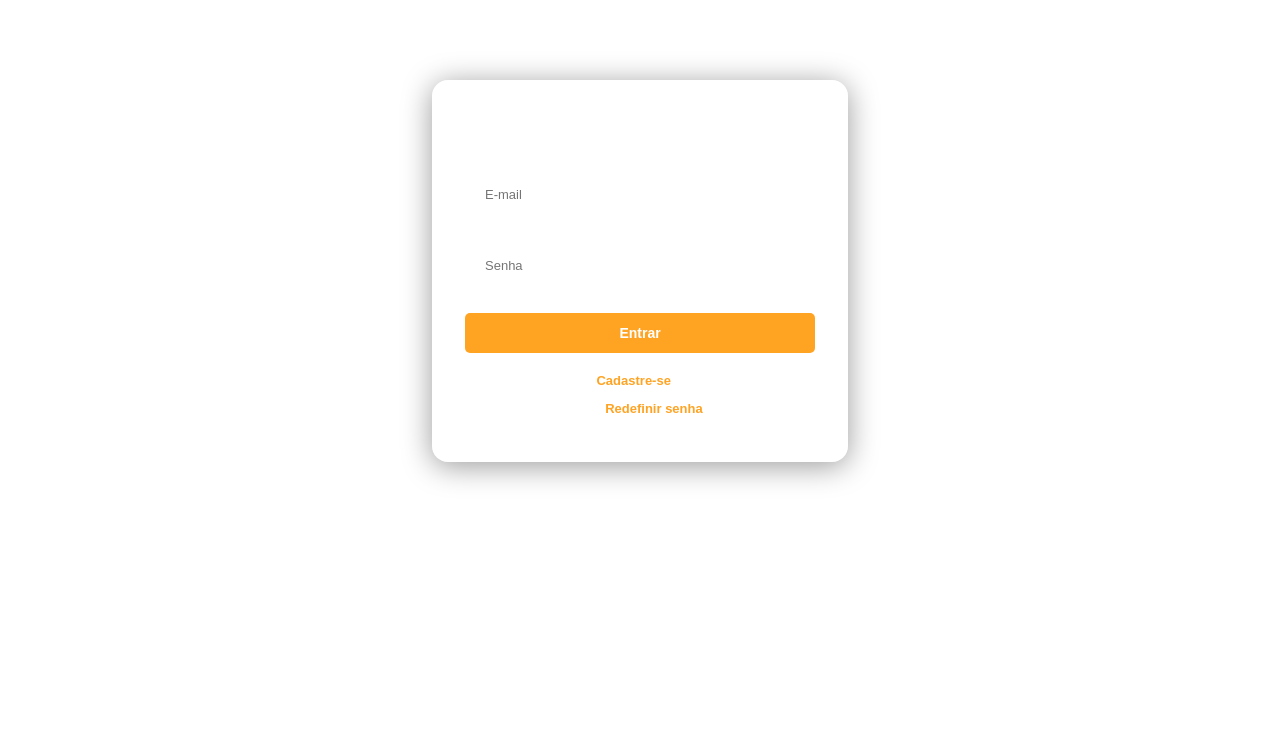
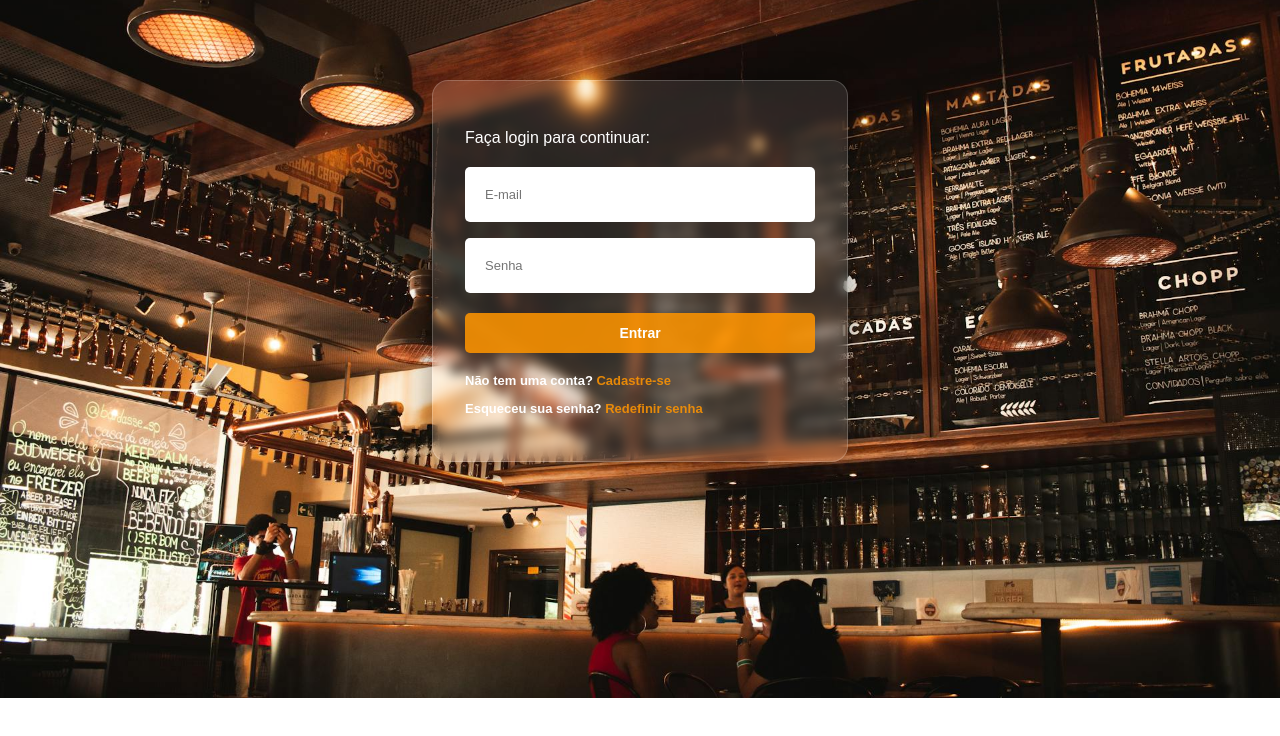
Before and after one commit to mariahinada/simple-login-system, a website: page index.html in a window 1280 px wide. Drawn offline with Linux system fonts and the light colour scheme.

Commit message:
fix: image update

```diff
--- a/src/css/style.css
+++ b/src/css/style.css
@@ -1,6 +1,6 @@
 body {
     font-family: Arial, sans-serif;
-    background-image: url('./src/images/pexels-allanfranca-3465604.jpg');
+    background-image: url('../images/pexels-allanfranca-3465604.jpg');
     background-size: cover;
     background-repeat: no-repeat;
     background-position: center;
```
